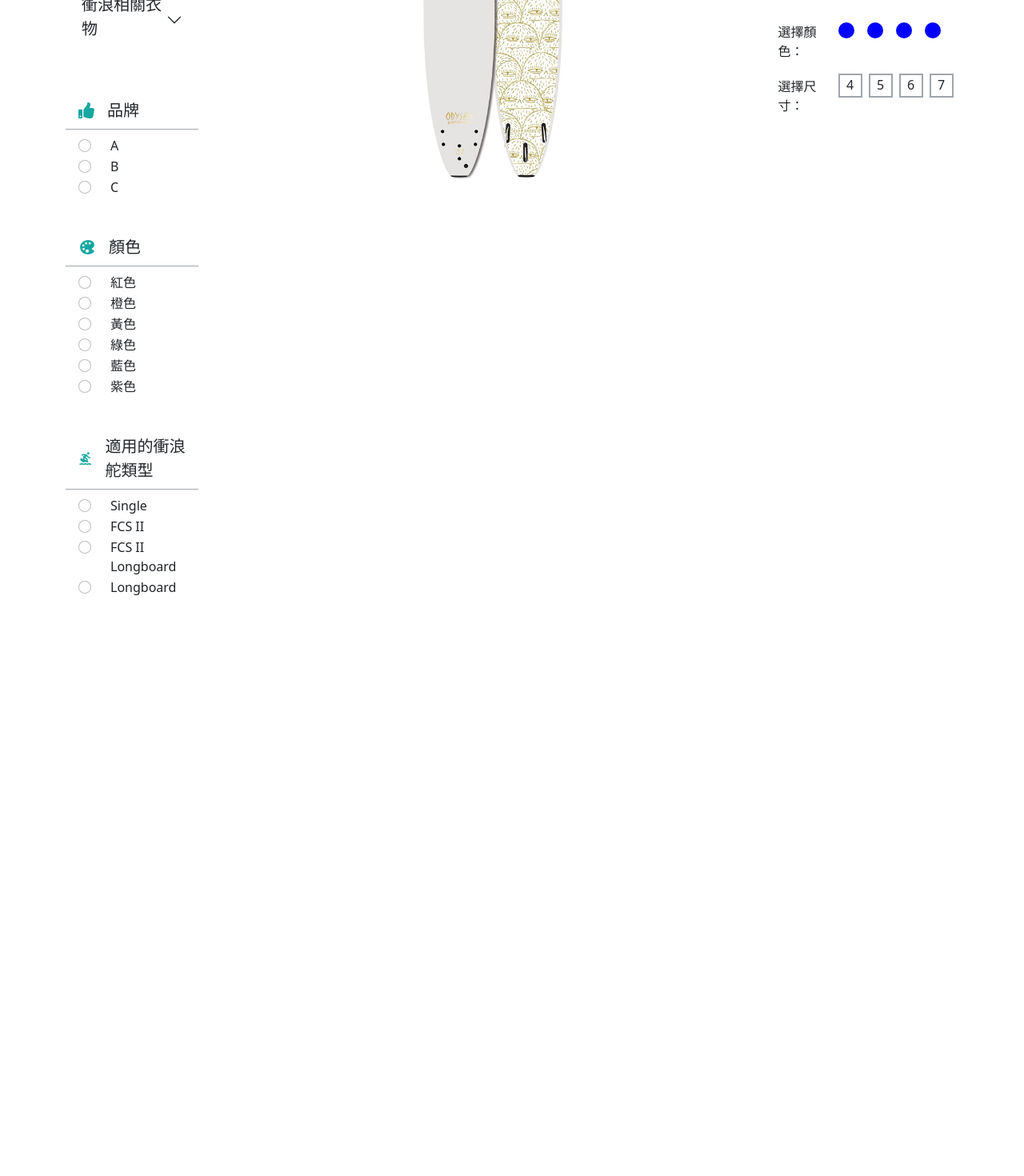
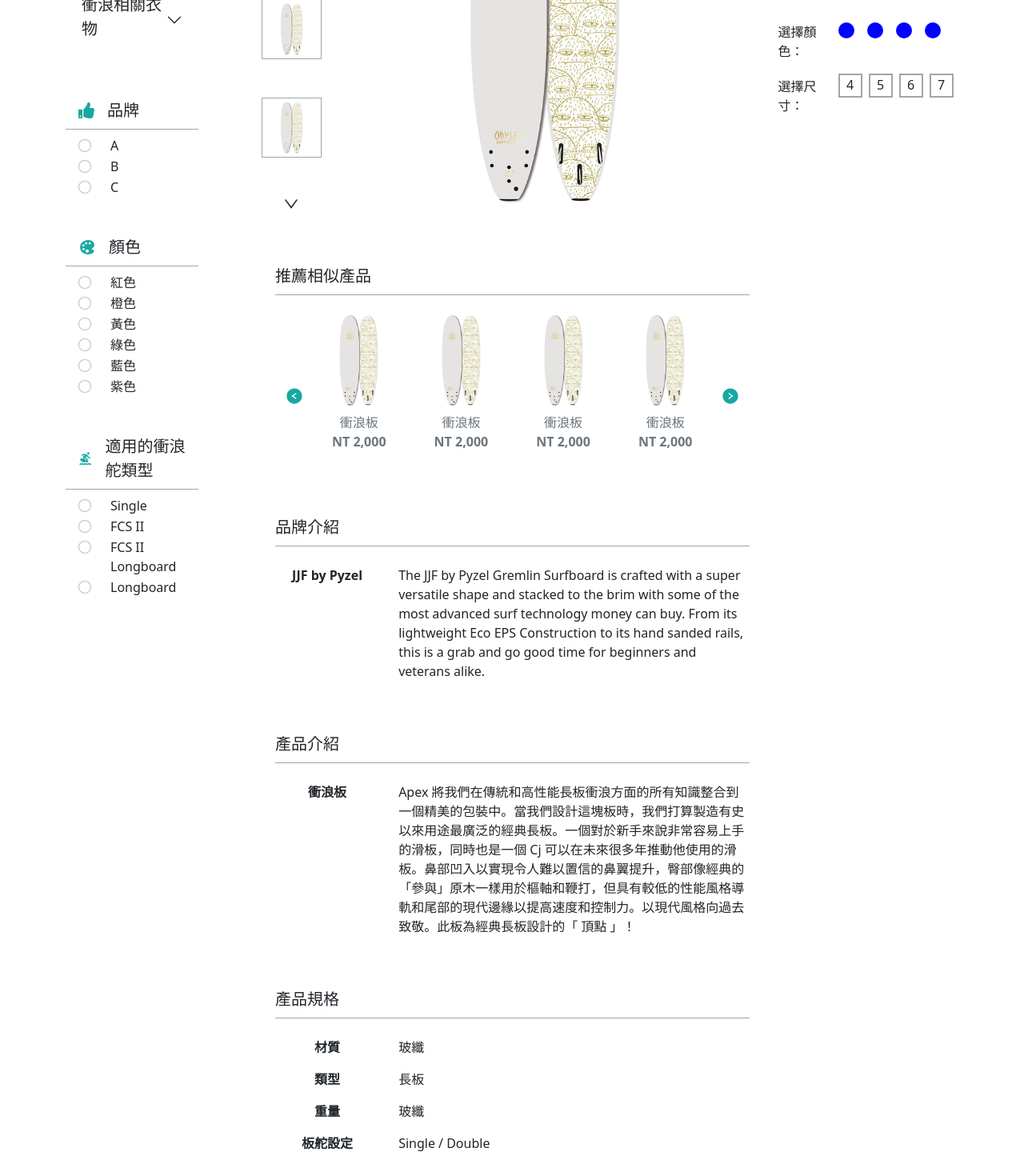
Before and after one commit to verayu0217/funwave_frontend, a React (Create React App) app: page /ProductDetails in a window 1280 px wide. Shown: the part 300-1770 px from the top of the page at 80% size. Before the commit the page ends 1048 px from the top, so only its background shows below. Built offline with nearby package versions, Linux system fonts and the light colour scheme; no server answers; a web font is replaced by a local one.

Commit message:
ProductDetails

```diff
--- a/src/pages/Products/ProductDetails.js
+++ b/src/pages/Products/ProductDetails.js
@@ -10,7 +10,14 @@ import longboard1 from './longboard1.jpg'; // 待釐清圖放src還是放在publ
 import { FaThumbsUp } from 'react-icons/fa';
 import { IoColorPalette } from 'react-icons/io5';
 import { MdOutlineSurfing } from 'react-icons/md';
-import { AiFillStar, AiOutlineStar } from 'react-icons/ai';
+import {
+  AiFillStar,
+  AiOutlineStar,
+  AiOutlineDown,
+  AiOutlineUp,
+  AiFillLeftCircle,
+  AiFillRightCircle,
+} from 'react-icons/ai';
 // import { BsStarHalf } from 'react-icons/bs'; // 半星星
 
 function ProductDetails() {
@@ -273,17 +280,179 @@ function ProductDetails() {
 
           <article className="col-10">
             <div className="row">
-              <div className="col-9 left d-flex justify-content-center">
+              <div className="col-9">
+                {/* 大小商品圖 */}
+                <div className="d-flex justify-content-evenly">
+                  <div className="d-flex flex-column align-items-center justify-content-around">
+                    <AiOutlineUp size={22} color="#333333" className="" />
                     <Figure>
                       <Figure.Image
-                    width={420}
-                    height={400}
+                        width={75}
+                        // height={80}
+                        alt="longboard1"
+                        src={longboard1}
+                        className="border border-dark p-1 m-0"
+                      />
+                    </Figure>
+                    <Figure>
+                      <Figure.Image
+                        width={75}
+                        // height={80}
+                        alt="longboard1"
+                        src={longboard1}
+                        className="border border-dark p-1 m-0"
+                      />
+                    </Figure>
+                    <Figure>
+                      <Figure.Image
+                        width={75}
+                        // height={80}
+                        alt="longboard1"
+                        src={longboard1}
+                        className="border border-dark p-1 m-0"
+                      />
+                    </Figure>
+                    <AiOutlineDown size={22} color="#333333" className="" />
+                  </div>
+                  <Figure>
+                    <Figure.Image
+                      width={450}
+                      // height={400}
                       alt="longboard1"
                       src={longboard1}
                     />
                   </Figure>
                 </div>
-              <div className="col-3 right p-0">
+                {/* 推薦商品 */}
+                <div className="m-5 me-4 ps-4">
+                  <h3 className="border-bottom border-dark pb-2 mb-4">
+                    推薦相似產品
+                  </h3>
+                  <div className="d-flex justify-content-evenly align-items-center">
+                    <AiFillLeftCircle size={22} color="#17a8a2" className="" />
+                    <Figure>
+                      <Figure.Image
+                        width={115}
+                        // height={80}
+                        alt="longboard1"
+                        src={longboard1}
+                      />
+                      <Figure.Caption className="d-flex justify-content-center">
+                        <p className="recommendProducts mb-0">衝浪板</p>
+                      </Figure.Caption>
+                      <Figure.Caption className="d-flex justify-content-center">
+                        <p className="fw-bold">NT 2,000</p>
+                      </Figure.Caption>
+                    </Figure>
+                    <Figure>
+                      <Figure.Image
+                        width={115}
+                        // height={80}
+                        alt="longboard1"
+                        src={longboard1}
+                      />
+                      <Figure.Caption className="d-flex justify-content-center">
+                        <p className="recommendProducts mb-0">衝浪板</p>
+                      </Figure.Caption>
+                      <Figure.Caption className="d-flex justify-content-center">
+                        <p className="fw-bold">NT 2,000</p>
+                      </Figure.Caption>
+                    </Figure>
+                    <Figure>
+                      <Figure.Image
+                        width={115}
+                        // height={80}
+                        alt="longboard1"
+                        src={longboard1}
+                      />
+                      <Figure.Caption className="d-flex justify-content-center">
+                        <p className="recommendProducts mb-0">衝浪板</p>
+                      </Figure.Caption>
+                      <Figure.Caption className="d-flex justify-content-center">
+                        <p className="fw-bold">NT 2,000</p>
+                      </Figure.Caption>
+                    </Figure>
+                    <Figure>
+                      <Figure.Image
+                        width={115}
+                        // height={80}
+                        alt="longboard1"
+                        src={longboard1}
+                      />
+                      <Figure.Caption className="d-flex justify-content-center">
+                        <p className="recommendProducts mb-0">衝浪板</p>
+                      </Figure.Caption>
+                      <Figure.Caption className="d-flex justify-content-center">
+                        <p className="fw-bold">NT 2,000</p>
+                      </Figure.Caption>
+                    </Figure>
+                    <AiFillRightCircle size={22} color="#17a8a2" className="" />
+                  </div>
+                </div>
+                {/* 品牌介紹 */}
+                <div className="m-5 me-4 ps-4">
+                  <h3 className="border-bottom border-dark pb-2 mb-4">
+                    品牌介紹
+                  </h3>
+                  <div className="row">
+                    <div className="col-3">
+                      <p className="text-center fw-bold">JJF by Pyzel</p>
+                    </div>
+                    <div className="col-9">
+                      <p>
+                        The JJF by Pyzel Gremlin Surfboard is crafted with a
+                        super versatile shape and stacked to the brim with some
+                        of the most advanced surf technology money can buy. From
+                        its lightweight Eco EPS Construction to its hand sanded
+                        rails, this is a grab and go good time for beginners and
+                        veterans alike.
+                      </p>
+                    </div>
+                  </div>
+                </div>
+                {/* 產品介紹 */}
+                <div className="m-5 me-4 ps-4">
+                  <h3 className="border-bottom border-dark pb-2 mb-4">
+                    產品介紹
+                  </h3>
+                  <div className="row">
+                    <div className="col-3">
+                      <p className="text-center fw-bold">衝浪板</p>
+                    </div>
+                    <div className="col-9">
+                      <p>
+                        Apex
+                        將我們在傳統和高性能長板衝浪方面的所有知識整合到一個精美的包裝中。當我們設計這塊板時，我們打算製造有史以來用途最廣泛的經典長板。一個對於新手來說非常容易上手的滑板，同時也是一個
+                        Cj
+                        可以在未來很多年推動他使用的滑板。鼻部凹入以實現令人難以置信的鼻翼提升，臀部像經典的「參與」原木一樣用於樞軸和鞭打，但具有較低的性能風格導軌和尾部的現代邊緣以提高速度和控制力。以現代風格向過去致敬。此板為經典長板設計的「
+                        頂點 」！
+                      </p>
+                    </div>
+                  </div>
+                </div>
+                {/* 產品規格 */}
+                <div className="m-5 me-4 ps-4">
+                  <h3 className="border-bottom border-dark pb-2 mb-4">
+                    產品規格
+                  </h3>
+                  <div className="row">
+                    <div className="col-3">
+                      <p className="text-center fw-bold">材質</p>
+                      <p className="text-center fw-bold">類型</p>
+                      <p className="text-center fw-bold">重量</p>
+                      <p className="text-center fw-bold">板舵設定</p>
+                    </div>
+                    <div className="col-9">
+                      <p>玻纖</p>
+                      <p>長板</p>
+                      <p>玻纖</p>
+                      <p>Single / Double</p>
+                    </div>
+                  </div>
+                </div>
+              </div>
+
+              <div className="col-3 p-0">
                 <h1>JJF by Pyzel</h1>
                 <h2>AstroFish 衝浪板</h2>
                 <div className="row">
--- a/src/pages/Products/ProductDetails.scss
+++ b/src/pages/Products/ProductDetails.scss
@@ -2,13 +2,9 @@
 @import '../../styles/global.scss';
 
 // 中間商品細節區
-.left {
-  // background-color: aqua;
-}
+
 // 右邊加入購物車區
-.right {
-  // background-color: rgb(218, 218, 115);
-}
+
 .colorRadio {
   width: 20px;
   height: 20px;
```
Also changed, not shown: 2 other files (tests, documents, lock files or other folders). Lines whose indentation alone changed are shown as unchanged.
